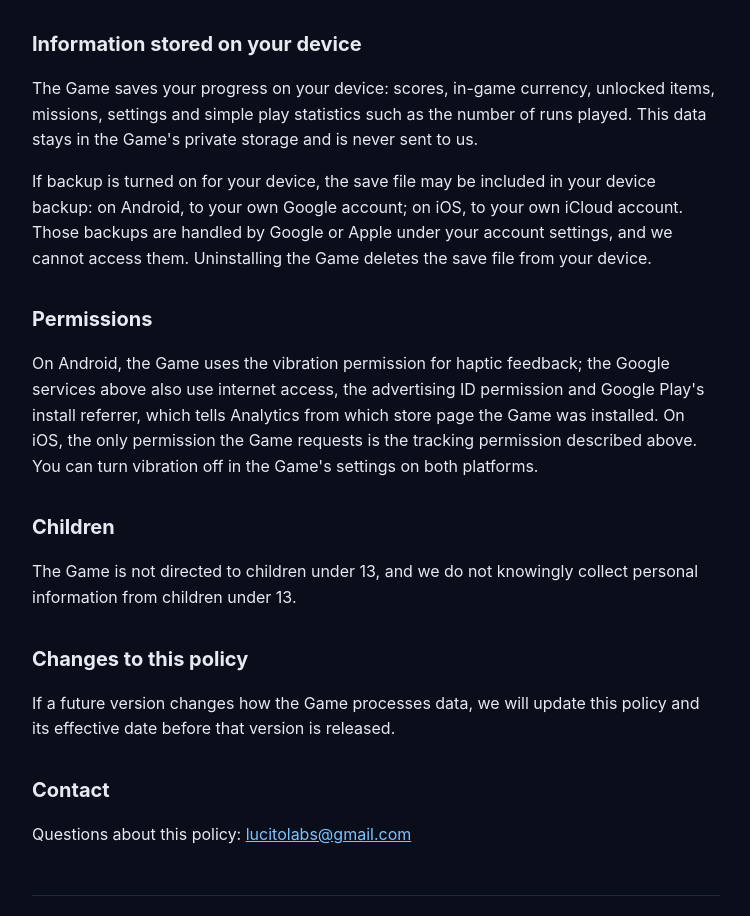
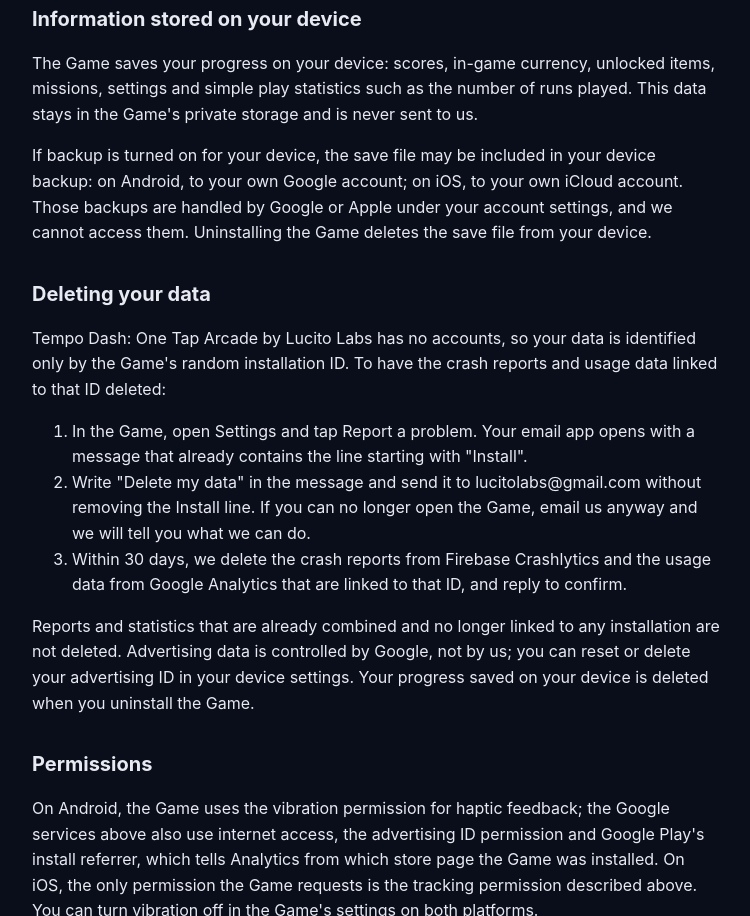
Before and after one commit to lucitolabs/lucitolabs.github.io, a plain HTML site: page tempo-dash/privacy.html in a window 1280 px wide. Shown: the part 2077-2993 px from the top of the page, without its empty margins (264-1014 px from the left). Drawn offline with Linux system fonts and the light colour scheme.

Commit message:
docs(privacy): add a linkable data deletion section for Tempo Dash

```diff
--- a/tempo-dash/privacy.html
+++ b/tempo-dash/privacy.html
@@ -29,7 +29,7 @@
       <li>Information collected automatically by Google Analytics: app opens, session length, app version, device model, operating system, language, the country estimated from your IP address, and the Firebase app instance and installation IDs</li>
     </ul>
     <p>This data is encrypted in transit and is used only to improve the Game. It is not used for advertising: Analytics does not collect your advertising ID or Android ID, never shares advertising signals, and is not linked to AdMob. Crashlytics keeps crash reports for 90 days; Analytics keeps event data for 2 months and data tied to the installation, such as its identifiers, for 14 months after you last play. Where consent is required by law, for example in the European Economic Area, the United Kingdom and Switzerland, Analytics stores identifiers on your device only if you allow storing and accessing information on your device in the consent form; you can change this from Privacy choices in the Game's settings. You can turn off crash reports and usage data at any time with the Crash reports and Usage data switches in the Game's settings. Learn how Google handles Firebase data at firebase.google.com/support/privacy.</p>
-    <p>If you use Report a problem in the Game's settings, the email it prepares contains your installation ID and simple play statistics, so we can match your report with crash reports. To ask us to delete the crash reports and usage data linked to your installation, send us an email through Report a problem, which includes the ID; we delete that data within 30 days.</p>
+    <p>If you use Report a problem in the Game's settings, the email it prepares contains your installation ID and simple play statistics, so we can match your report with crash reports. You can ask us to delete that data at any time, as described under Deleting your data.</p>
 
     <h2>Advertising</h2>
     <p>The Game shows ads served by Google AdMob, including ads between runs and optional rewarded ads (for example, watching an ad to continue a run). To deliver and measure ads and to prevent fraud, the Google Mobile Ads SDK automatically collects and shares the following data with Google:</p>
@@ -48,6 +48,15 @@
     <p>The Game saves your progress on your device: scores, in-game currency, unlocked items, missions, settings and simple play statistics such as the number of runs played. This data stays in the Game's private storage and is never sent to us.</p>
     <p>If backup is turned on for your device, the save file may be included in your device backup: on Android, to your own Google account; on iOS, to your own iCloud account. Those backups are handled by Google or Apple under your account settings, and we cannot access them. Uninstalling the Game deletes the save file from your device.</p>
 
+    <h2 id="data-deletion">Deleting your data</h2>
+    <p>Tempo Dash: One Tap Arcade by Lucito Labs has no accounts, so your data is identified only by the Game's random installation ID. To have the crash reports and usage data linked to that ID deleted:</p>
+    <ol>
+      <li>In the Game, open Settings and tap Report a problem. Your email app opens with a message that already contains the line starting with "Install".</li>
+      <li>Write "Delete my data" in the message and send it to lucitolabs@gmail.com without removing the Install line. If you can no longer open the Game, email us anyway and we will tell you what we can do.</li>
+      <li>Within 30 days, we delete the crash reports from Firebase Crashlytics and the usage data from Google Analytics that are linked to that ID, and reply to confirm.</li>
+    </ol>
+    <p>Reports and statistics that are already combined and no longer linked to any installation are not deleted. Advertising data is controlled by Google, not by us; you can reset or delete your advertising ID in your device settings. Your progress saved on your device is deleted when you uninstall the Game.</p>
+
     <h2>Permissions</h2>
     <p>On Android, the Game uses the vibration permission for haptic feedback; the Google services above also use internet access, the advertising ID permission and Google Play's install referrer, which tells Analytics from which store page the Game was installed. On iOS, the only permission the Game requests is the tracking permission described above. You can turn vibration off in the Game's settings on both platforms.</p>
 
```
